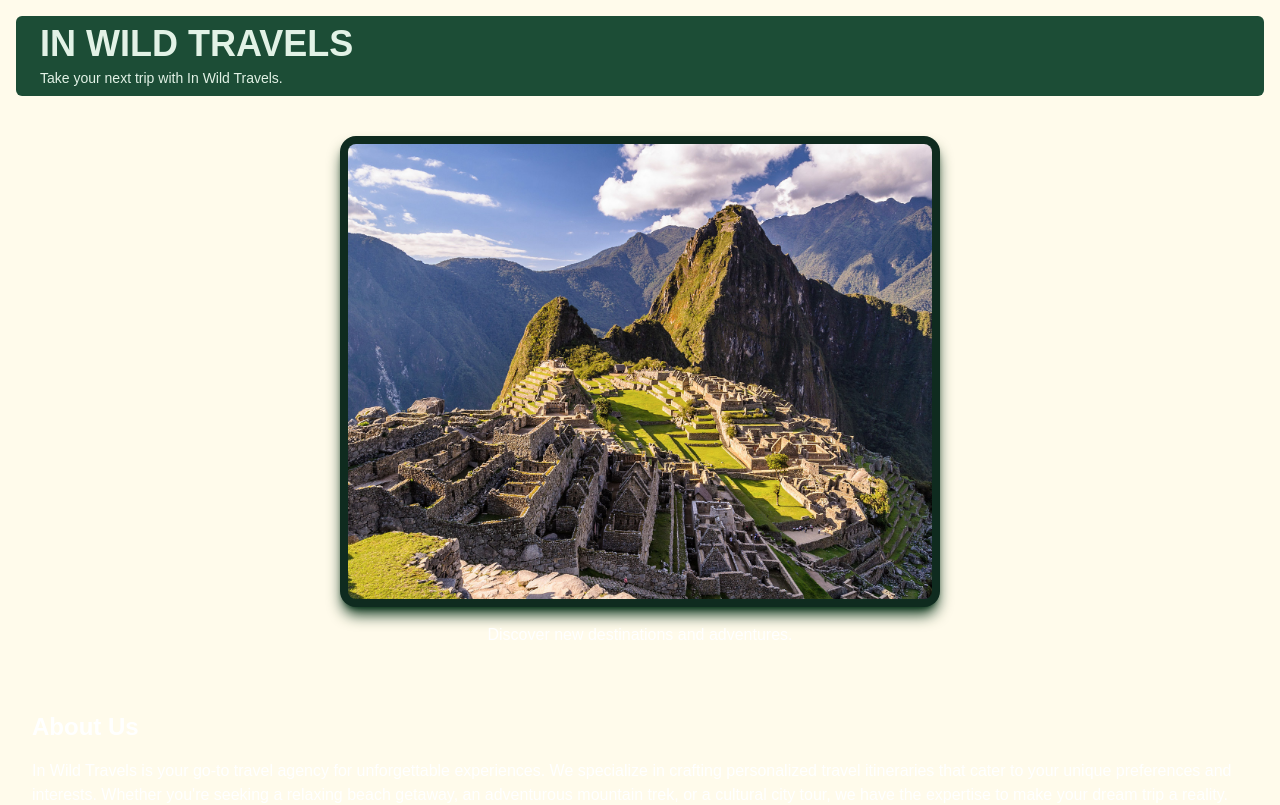
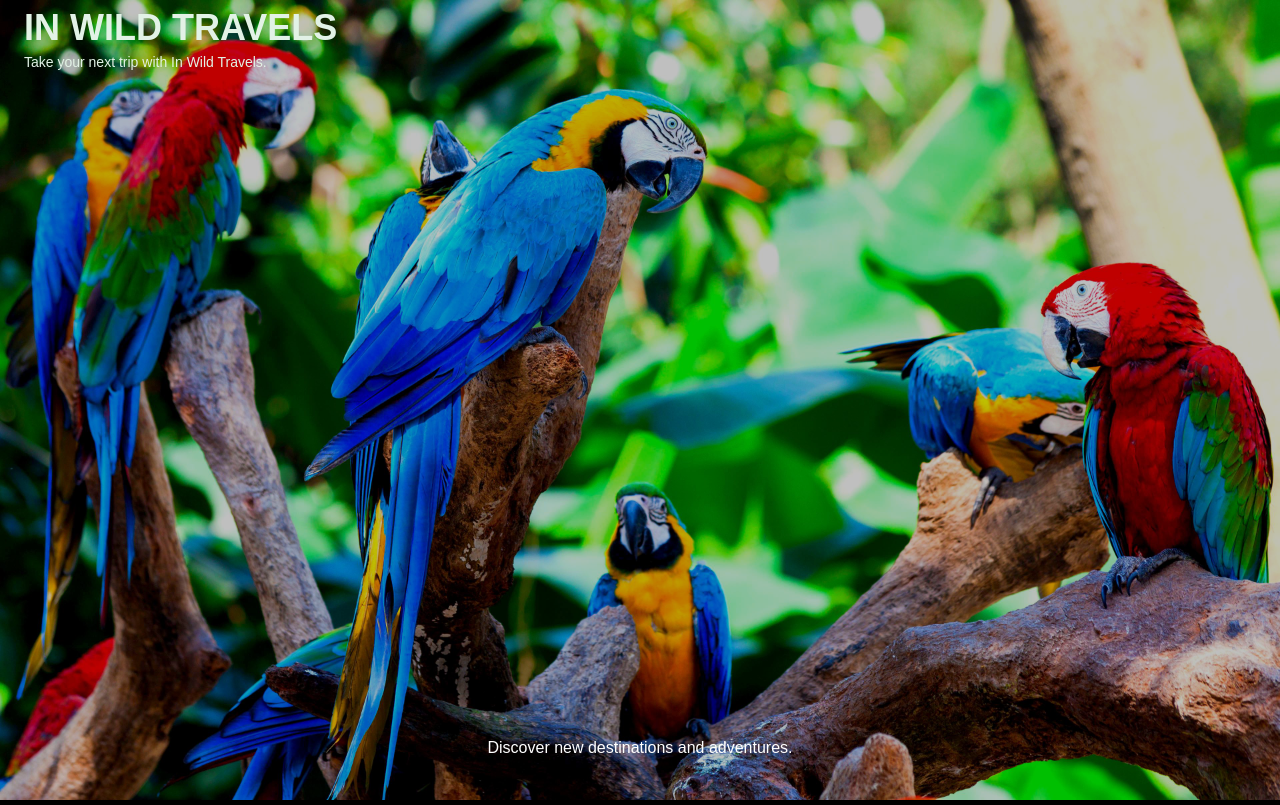
Before and after one commit to Droxx98/manuel_website, a Next.js app: page / in a window 1280 px wide. Shown: the top 805 px of the page. Built offline with nearby package versions, Linux system fonts and the light colour scheme.

Commit message:
new background with fade in header

```diff
--- a/app/page.tsx
+++ b/app/page.tsx
@@ -1,33 +1,61 @@
+"use client";
+
+import { useEffect, useState } from "react";
 import Image from "next/image";
-import MachuPicchu from './content/machupicchu.jpg';
+import Macawbackground from './content/macaw-background.jpg';
 
 
 export default function Home() {
+  const [hasScrolled, setHasScrolled] = useState(false);
+
+  useEffect(() => {
+    const handleScroll = () => {
+      setHasScrolled(window.scrollY > 0);
+    };
+
+    handleScroll();
+
+    window.addEventListener("scroll", handleScroll, { passive: true });
+
+    return () => {
+      window.removeEventListener("scroll", handleScroll);
+    };
+  }, []);
+
   return (
-    <div className="min-h-screen p-4 bg-amber-50">
-
+    <div className="min-h-screen">
       {/* Header */}
-      <div className="rounded-md p-2" style={{ background: "var(--forest-moss)", color: "var(--willow-green)" }}>
-        <h1 className="text-4xl font-bold ml-4">IN WILD TRAVELS</h1>
-        <p className="mt-1 ml-4 text-sm">Take your next trip with In Wild Travels.</p>
+      <div className="fixed top-0 left-0 right-0 z-50">
+        <div
+          className="p-2 transition-colors duration-300"
+          style={{
+            background: hasScrolled ? "var(--accent-green)" : "transparent",
+            color: "var(--willow-green)",
+          }}
+        >
+          <h1 className="text-4xl font-bold ml-4">IN WILD TRAVELS</h1>
+          <p className="mt-1 ml-4 text-sm">Take your next trip with In Wild Travels.</p>
+        </div>
       </div>
       {/* Main content */}
 
       {/* Top Section */}
-      <div className="flex flex-col items-center mt-10">
+      <div className="relative w-full h-screen">
         <Image
-          src={MachuPicchu}
-          alt="Travel Image"
-          width={600}
-          height={400}
-          className="rounded-2xl shadow-lg p-2 shadow-green-950"
-          style={{background: "var(--black-forest)"}}
+          src={Macawbackground}
+          alt="Macaw in rainforest"
+          fill
+          priority
+          className="object-cover"
         />
-        <p className="mt-4 text-center">Discover new destinations and adventures.</p>
+        <div className="absolute inset-0 bg-black/25" />
+        <div className="absolute bottom-10 left-1/2 -translate-x-1/2 px-4 text-center text-white">
+          <p>Discover new destinations and adventures.</p>
+        </div>
       </div>
       {/* About Section */}
-      <div className="mt-16 px-4">
-        <h2 className="text-2xl font-semibold mb-4">About Us</h2>
+      <div className="mt-16 px-4 pb-10">
+        <h2 className="text-2xl font-semibold mb-4 flex flex-col items-center">About Us</h2>
         <p>
           In Wild Travels is your go-to travel agency for unforgettable experiences. We specialize in crafting personalized travel itineraries that cater to your unique preferences and interests. Whether you're seeking a relaxing beach getaway, an adventurous mountain trek, or a cultural city tour, we have the expertise to make your dream trip a reality.
         </p>
```
Also changed, not shown: 1 other file (tests, documents, lock files or other folders).
